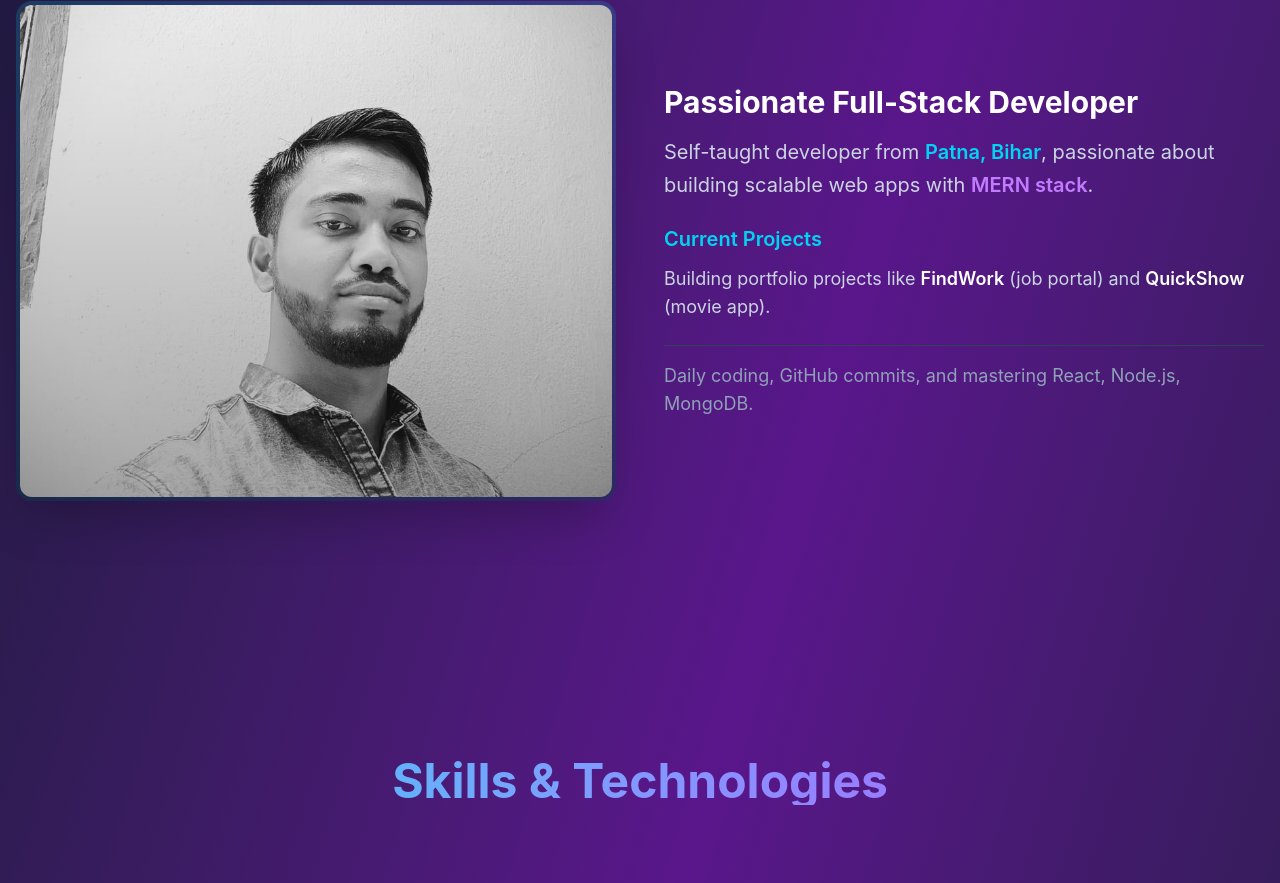
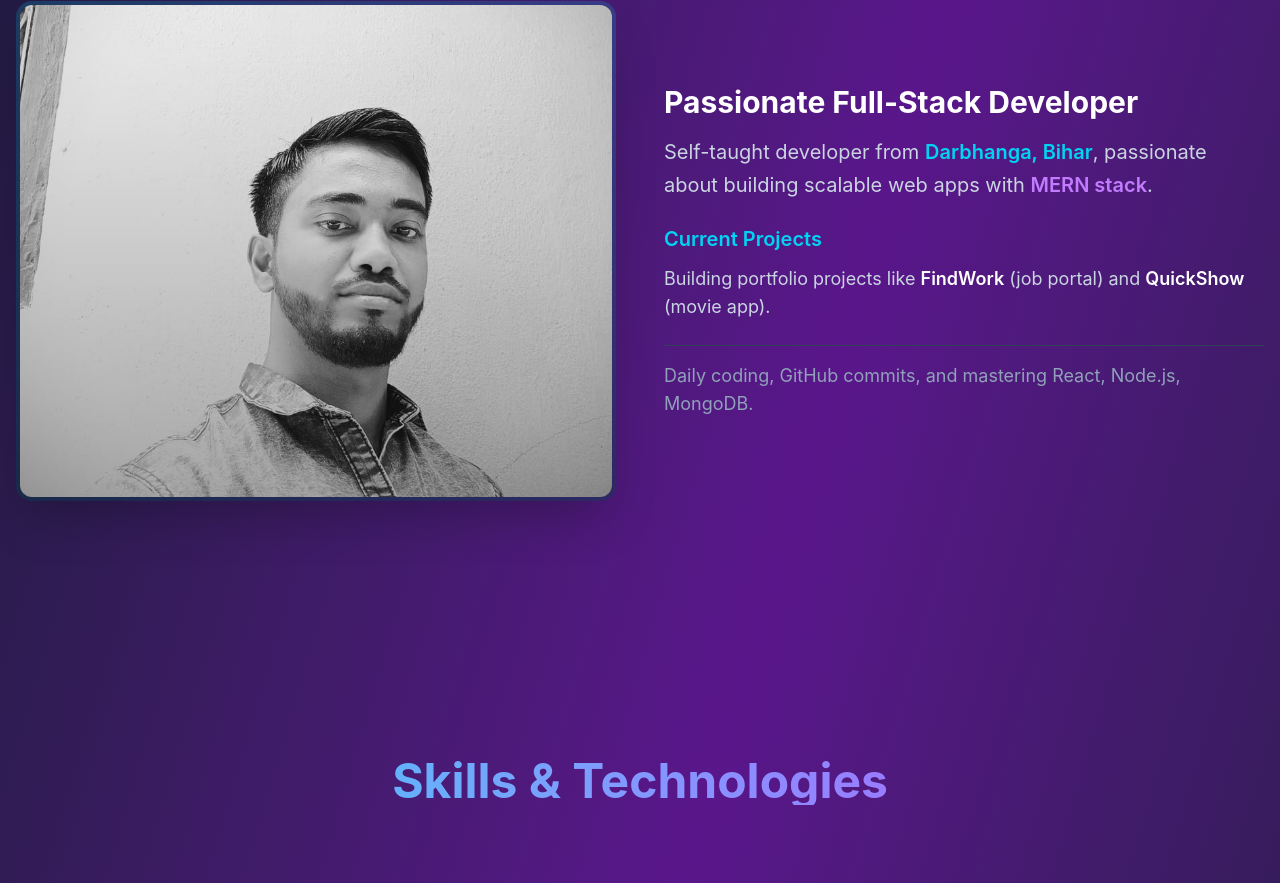
Before and after one commit to AkbarMWaris/Portfolio, a React (Vite) app in the folder client/: page / in a window 1280 px wide. Shown: the part 1135-2018 px from the top of the page. Built offline with nearby package versions, Linux system fonts and the light colour scheme.

Commit message:
Update About.jsx

```diff
--- a/client/src/components/About.jsx
+++ b/client/src/components/About.jsx
@@ -41,7 +41,7 @@ const About = () => (
             Passionate Full-Stack Developer
           </h3>
           <p className="text-xl text-slate-300 leading-relaxed">
-            Self-taught developer from <span className="text-cyan-400 font-semibold">Patna, Bihar</span>, passionate about building scalable web apps with <span className="text-purple-400 font-semibold">MERN stack</span>.
+            Self-taught developer from <span className="text-cyan-400 font-semibold">Darbhanga, Bihar</span>, passionate about building scalable web apps with <span className="text-purple-400 font-semibold">MERN stack</span>.
           </p>
         </div>
 
```
